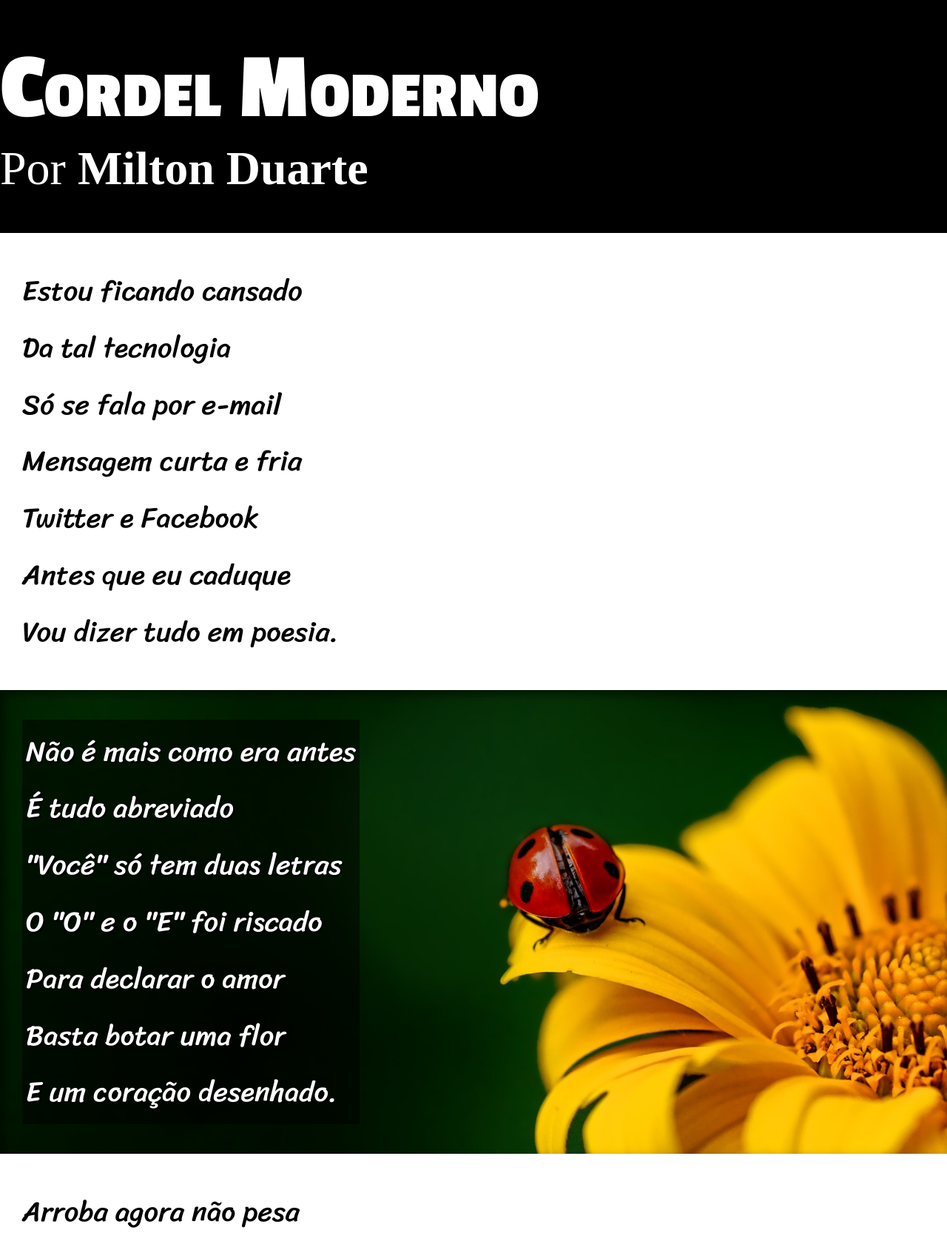
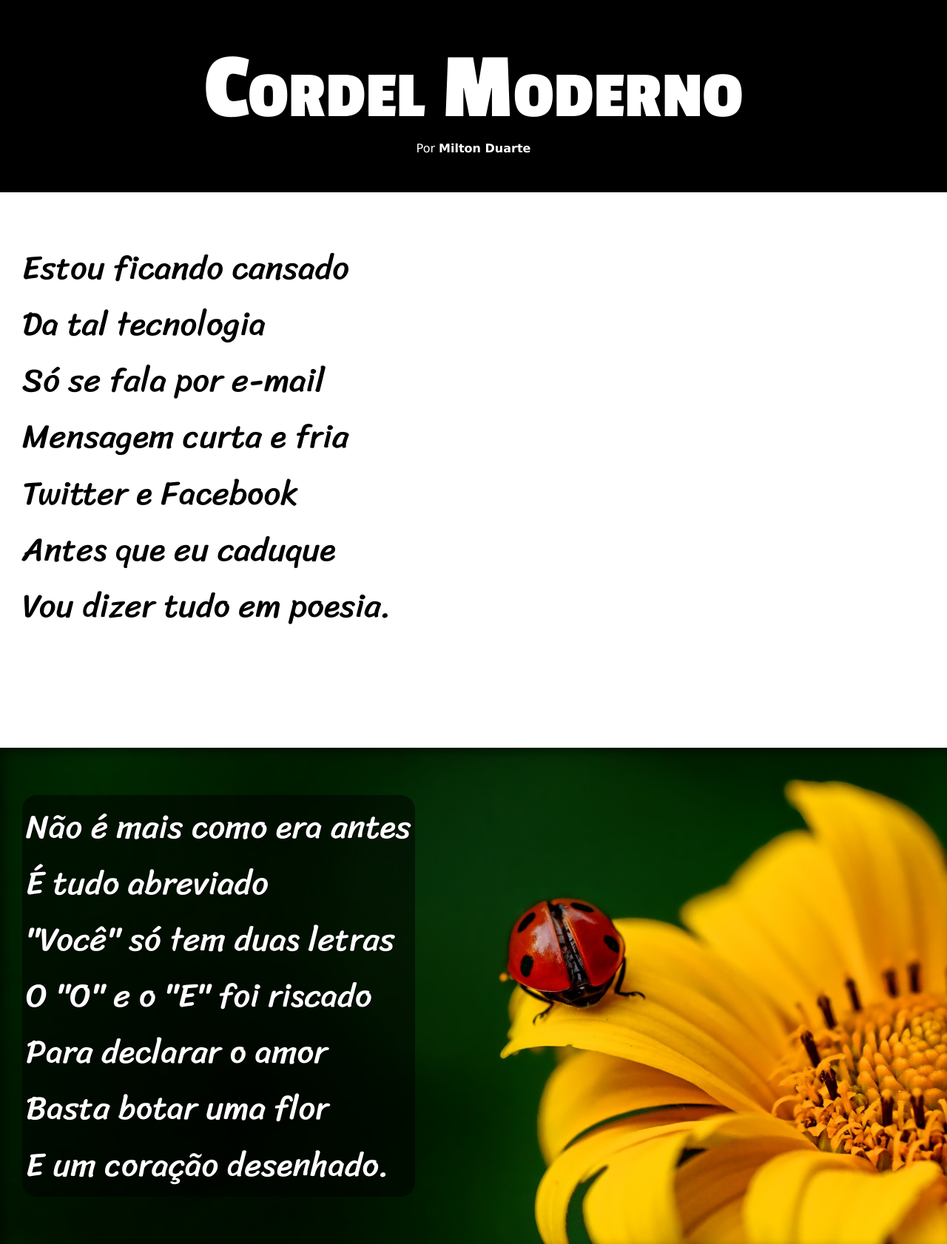
Before and after one commit to dielito2010/site-cordel, a plain HTML site: page index.html in a window 1280 px wide. Shown: the top 1682 px of the page at 74% size. Drawn offline with Linux system fonts and the light colour scheme.

Commit message:
estilizando footer e atualizando html

```diff
--- a/css/style.css
+++ b/css/style.css
@@ -1,77 +1,105 @@
 @charset "UTF-8";
-@import url('https://fonts.googleapis.com/css2?family=Passion+One:wght@400;700&display=swap');
+@import url('https://fonts.googleapis.com/css2?family=Passion+One:wght@400;700;900&display=swap');
 @import url('https://fonts.googleapis.com/css2?family=Sriracha&display=swap');
 
 :root {
-	--font1: Verdana, Geneva, Tahoma, sans-serif;
-	--font2: 'Passion One', cursive;
-	--font3: 'Sriracha', cursive;
+	--fonte1: Verdana, Geneva, Tahoma, sans-serif;
+	--fonte2: 'Passion One', cursive;
+	--fonte3: 'Sriracha', cursive;
 }
 
 * {
-	margin: 0;
-	padding: 0;
+	margin: 0px;
+	padding: 0px;
+	font-size: 1em;
 }
+
 html,
 body {
-	min-width: 100vh;
+	min-height: 100vh;
+	background-color: darkgray;
+	font-family: var(--fonte1);
 }
+
 header {
 	background-color: black;
 	color: white;
-	font-size: 5vw;
+	text-align: center;
 }
-h1 {
+
+header > h1 {
 	padding-top: 50px;
 	font-variant: small-caps;
-	font-family: var(--font2);
+	font-family: var(--fonte2);
+	font-size: 10vw;
 }
+
 header > p {
 	padding-bottom: 50px;
 }
-a {
+
+header a,
+footer a {
 	color: white;
 	text-decoration: none;
 	font-weight: bolder;
 }
-a:hover {
+
+header a:hover,
+footer a:hover {
 	text-decoration: underline;
 }
+
 section {
-	padding-top: 5vh;
-	padding-bottom: 5vh;
+	padding-top: 8vh;
+	padding-bottom: 8vh;
+	line-height: 1.7em;
 	padding-left: 30px;
-	line-height: 2em;
-	font-family: var(--font3);
-	font-size: 3vw;
+	font-family: var(--fonte3);
+	font-size: 3.5vw;
 }
-.normal {
+
+section > p {
+	padding-bottom: 2em;
+}
+
+section.normal {
 	background-color: white;
 	color: black;
 }
-.imagem {
-	background-color: rgb(61, 61, 61);
+
+section.imagem {
+	background-color: rgb(51, 51, 51);
 	color: white;
-	box-shadow: inset 6px 6px 13px 0px rgba(0, 0, 0, 0.5);
+	box-shadow: inset 6px 6px 13px 0px rgba(0, 0, 0, 0.473);
 	background-size: cover;
 	background-attachment: fixed;
 }
-.imagem p {
+
+section.imagem > p {
 	display: inline-block;
 	padding: 5px;
-	background-color: rgba(0, 0, 0, 0.5);
-	text-shadow: 2px 2px 0px black;
+	background-color: rgba(0, 0, 0, 0.514);
+	text-shadow: 1px 1px 0px black;
+	border-radius: 20px;
 }
-#img1 {
-	background-image: url(../imagens/background001.jpg);
+
+section#img01 {
+	background-image: url('../imagens/background001.jpg');
 	background-position: right center;
 }
-#img2 {
-	background-image: url(../imagens/background002.jpg);
-	background-position: right center;
+
+section#img02 {
+	background-image: url('../imagens/background002.jpg');
 }
+
 footer {
+	background-color: black;
 	color: white;
-	background-color: black;
+	text-align: center;
 	padding: 10px;
 }
+footer > p {
+	font-family: var(--fonte1);
+	font-size: small;
+}
--- a/index.html
+++ b/index.html
@@ -2,10 +2,9 @@
 <html lang="pt-br">
 	<head>
 		<meta charset="UTF-8" />
-		<meta http-equiv="X-UA-Compatible" content="IE=edge" />
 		<meta name="viewport" content="width=device-width, initial-scale=1.0" />
+		<title>Cordel Moderno</title>
 		<link rel="stylesheet" href="css/style.css" />
-		<title>Cordel moderno</title>
 	</head>
 	<body>
 		<header>
@@ -30,7 +29,7 @@
 				Vou dizer tudo em poesia.
 			</p>
 		</section>
-		<section class="imagem" id="img1">
+		<section class="imagem" id="img01">
 			<p>
 				Não é mais como era antes <br />
 				É tudo abreviado <br />
@@ -45,23 +44,23 @@
 			<p>
 				Arroba agora não pesa <br />
 				É parte de um endereço <br />
-				Ponto final nem se usa <br />
-				Ou vai até no começo <br />
-				Agora é .com <br />
-				Se o saite é muito bom <br />
-				Ele vale um alto preço. <br /><br />
+				Ponto final nem se usa<br />
+				Ou vai até no começo<br />
+				Agora é .com<br />
+				Se o saite é muito bom<br />
+				Ele vale um alto preço.
 			</p>
 			<p>
-				Pra piorar a liguagem <br />
-				O emoticom é um risco <br />
-				Tem símbolo para tudo <br />
-				Ponto e vírgula e um asterisco <br />
-				Um beijo significa <br />
-				Pra entender como fica <br />
+				Pra piorar a liguagem<br />
+				O emoticom é um risco<br />
+				Tem símbolo para tudo<br />
+				Ponto e vírgula e um asterisco<br />
+				Um beijo significa<br />
+				Pra entender como fica<br />
 				Decifre esse rabisco.
 			</p>
 		</section>
-		<section class="imagem" id="img2">
+		<section class="imagem" id="img02">
 			<p>
 				Tenho saudade das cartas <br />
 				Escritas com a própria mão <br />
@@ -80,7 +79,7 @@
 				A pessoa foi embora <br />
 				Abriu outro aplicativo <br />
 				O mundo ficou cativo <br />
-				Da tecnologia do agora. <br /><br />
+				Da tecnologia do agora.
 			</p>
 			<p>
 				Felizmente, pra orar <br />
@@ -93,16 +92,16 @@
 			</p>
 		</section>
 		<footer>
-			<small>
-				2023 ~ Site criado por&nbsp;
-				<a href="https://gustavoguanabara.github.io/" target="_blank"
-					>GUSTAVO GUANABARA</a
+			<p>
+				2023 ~ Site criado por
+				<a href="https://gustavoguanabara.github.io" target="_blank"
+					>Gustavo Guanabara</a
 				>
-				&nbsp;como projeto do&nbsp;
-				<a href="https://cursoemvideo.com" target="_blank">CURSO EM VÍDEO</a>&nbsp;
-				e implementado por&nbsp;
-				<a href="https://danielribeiro.dev.br" target="_blank">DANIEL RIBEIRO</a>
-			</small>
+				para o
+				<a href="https://www.cursoemvideo.com" target="_blank">CursoemVideo</a>
+				e implementado por
+				<a href="https://danielribeiro.dev.br" target="_blank"> Daniel Ribeiro </a>
+			</p>
 		</footer>
 	</body>
 </html>
```
